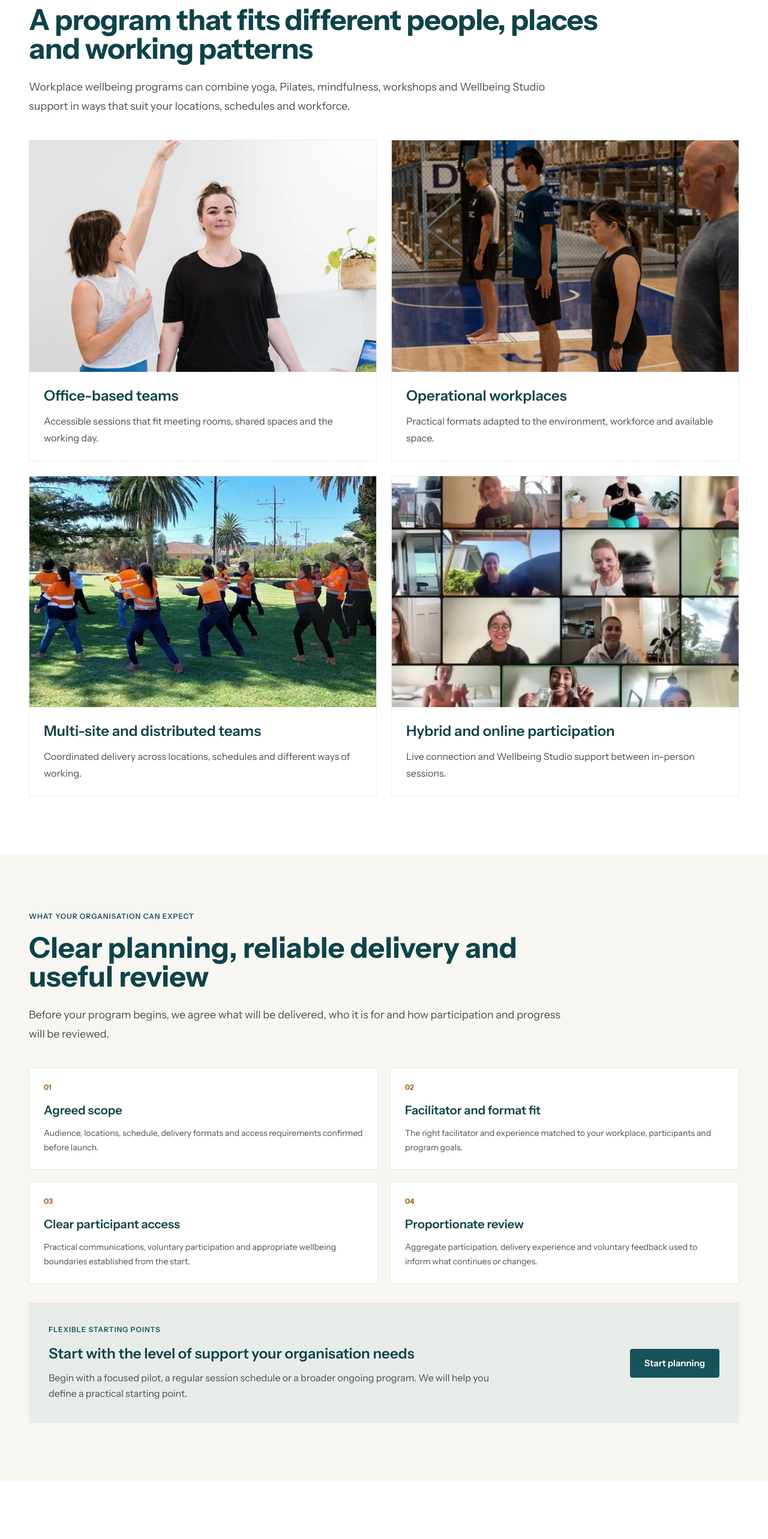
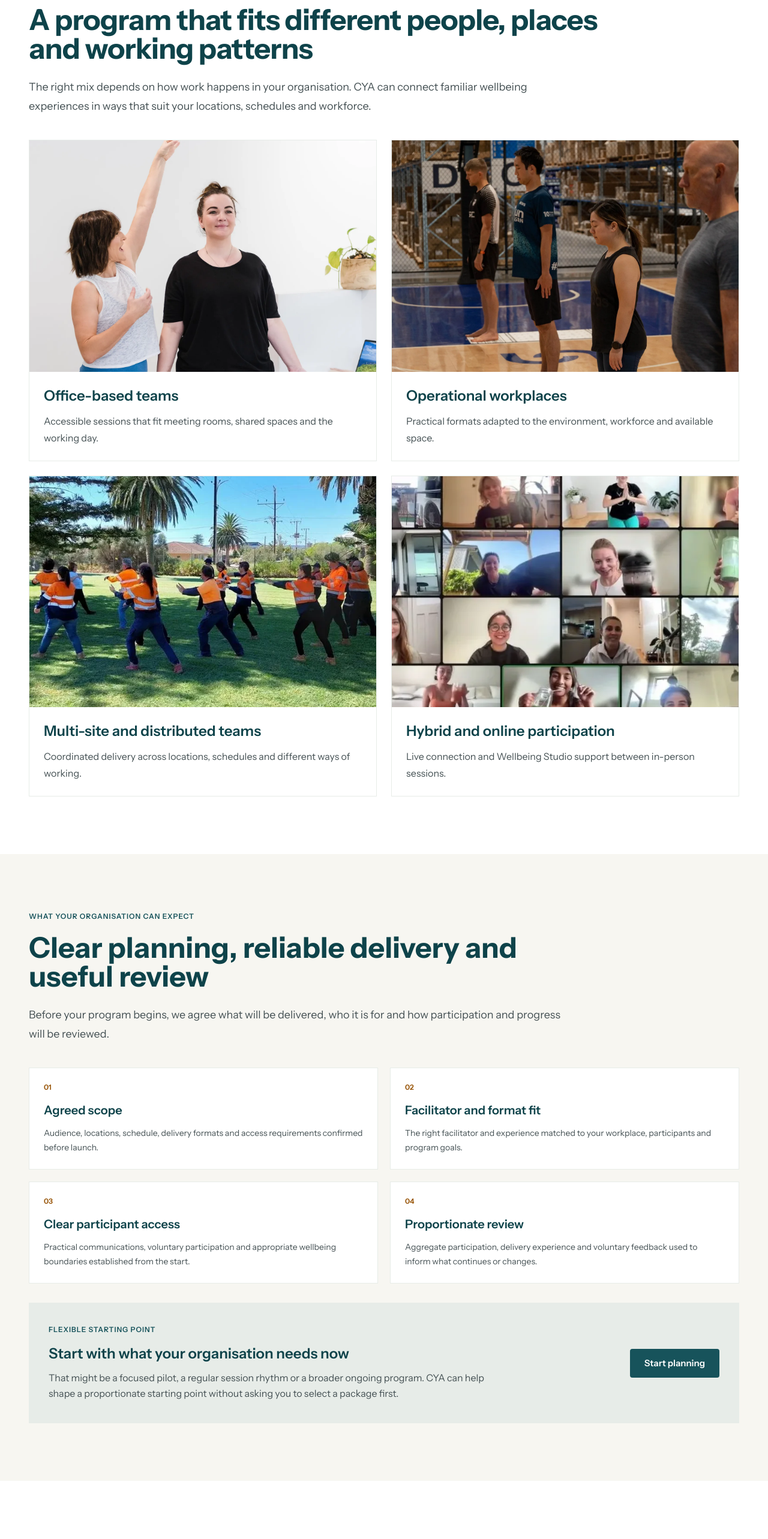
Before and after one commit to glennhammond/cya-website-prototype, a Next.js app: page /workplace-wellbeing-programs in a window 1280 px wide. Shown: the part 900-3466 px from the top of the page at 60% size. Built offline with nearby package versions, Linux system fonts and the light colour scheme.

Commit message:
refine workplace programs brand application architecture

```diff
--- a/app/workplace-wellbeing-programs/page.tsx
+++ b/app/workplace-wellbeing-programs/page.tsx
@@ -41,7 +41,7 @@ export default function WorkplaceWellbeingProgramsPage() {
         <ProductionContainer>
           <ProductionKicker>Built around your workplace</ProductionKicker>
           <h2 className="mt-5 max-w-5xl text-4xl font-bold tracking-[-0.015em] lg:text-5xl">A program that fits different people, places and working patterns</h2>
-          <p className="mt-6 max-w-4xl text-lg leading-8 text-[var(--cya-body)]">Workplace wellbeing programs can combine yoga, Pilates, mindfulness, workshops and Wellbeing Studio support in ways that suit your locations, schedules and workforce.</p>
+          <p className="mt-6 max-w-4xl text-lg leading-8 text-[var(--cya-body)]">The right mix depends on how work happens in your organisation. CYA can connect familiar wellbeing experiences in ways that suit your locations, schedules and workforce.</p>
           <div className="mt-10 grid gap-6 md:grid-cols-2">
             <article className="overflow-hidden border border-[var(--cya-divider)] bg-[var(--cya-surface-base)]">
               <figure className="relative aspect-[3/2]"><Image src="/images/selected/cya-home-oneoff-desk-stretch.webp" alt="A facilitator guides an employee through an accessible workplace movement session" fill sizes="(min-width: 768px) 50vw, 100vw" className="object-cover" /></figure>
@@ -75,7 +75,7 @@ export default function WorkplaceWellbeingProgramsPage() {
             <ProductionCard number="04" title="Proportionate review" body="Aggregate participation, delivery experience and voluntary feedback used to inform what continues or changes." tone="white" />
           </div>
           <div className="mt-8 grid gap-6 border border-[var(--cya-divider)] bg-[var(--cya-surface-subtle)] px-8 py-9 md:grid-cols-[1fr_auto] md:items-center">
-            <div><ProductionKicker>Flexible starting points</ProductionKicker><h3 className="mt-4 text-2xl font-semibold">Start with the level of support your organisation needs</h3><p className="mt-3 max-w-3xl text-[var(--cya-body)]">Begin with a focused pilot, a regular session schedule or a broader ongoing program. We will help you define a practical starting point.</p></div>
+            <div><ProductionKicker>Flexible starting point</ProductionKicker><h3 className="mt-4 text-2xl font-semibold">Start with what your organisation needs now</h3><p className="mt-3 max-w-3xl text-[var(--cya-body)]">That might be a focused pilot, a regular session rhythm or a broader ongoing program. CYA can help shape a proportionate starting point without asking you to select a package first.</p></div>
             <ProductionAction href="/contact?interest=program">Start planning</ProductionAction>
           </div>
         </ProductionContainer>
@@ -121,8 +121,8 @@ export default function WorkplaceWellbeingProgramsPage() {
             </figure>
           </div>
           <aside className="mt-10 border-l-4 border-[var(--cya-ochre)] bg-[var(--cya-surface-page)] px-7 py-6">
-            <h3 className="text-2xl font-semibold text-[var(--cya-teal-dark)]">Keep the coordination role clearly bounded</h3>
-            <p className="mt-3 max-w-4xl leading-7 text-[var(--cya-body)]">An internal sponsor or Wellbeing Champion can support awareness, practical coordination and feedback. They do not become responsible for colleagues&apos; wellbeing, complaints, HR, WHS or mental-health care.</p>
+            <h3 className="text-2xl font-semibold text-[var(--cya-teal-dark)]">A clear role for internal champions</h3>
+            <p className="mt-3 max-w-4xl leading-7 text-[var(--cya-body)]">Where an internal sponsor or Wellbeing Champion is involved, they can support awareness, practical coordination and feedback. They do not become responsible for colleagues&apos; wellbeing, complaints, HR, WHS or mental-health care.</p>
           </aside>
           <div className="mt-8"><ProductionAction href="/blog/the-nervous-system-solution-why-your-wellbeing-program-isnt-working-and-what-to-do-instead" style="secondary">Read the participation guide</ProductionAction></div>
         </ProductionContainer>
@@ -133,7 +133,7 @@ export default function WorkplaceWellbeingProgramsPage() {
           <div>
             <ProductionKicker>Experience in practice</ProductionKicker>
             <h2 className="mt-5 max-w-3xl text-4xl font-bold lg:text-5xl">Workplace wellbeing delivered for established organisations</h2>
-            <p className="mt-6 max-w-3xl text-lg leading-8 text-[var(--cya-body)]">Our client relationships include Cromwell Property Group. We bring the same careful planning, coordination and participant-focused delivery to every workplace program.</p>
+            <p className="mt-6 max-w-3xl text-lg leading-8 text-[var(--cya-body)]">Our client relationships include Cromwell Property Group. That experience contributes to how we approach planning, coordination and participant-focused delivery for workplace programs.</p>
             <p className="mt-4 max-w-3xl text-sm leading-6 text-[var(--cya-body)]">Program details, results and client comments are only published when they have been verified and approved.</p>
             <div className="mt-8"><ProductionAction href="/contact?interest=program" style="secondary">Discuss a similar need</ProductionAction></div>
           </div>
@@ -178,7 +178,7 @@ export default function WorkplaceWellbeingProgramsPage() {
         </ProductionContainer>
       </section>
 
-      <ProductionClosing heading="Plan a workplace wellbeing program that fits" body="Tell us about your people, locations, schedules and goals. We’ll help shape a practical starting point, whether that is one session, a pilot or an ongoing program." />
+      <ProductionClosing heading="Plan a workplace wellbeing program that fits" body="Tell us about your people, locations, schedules and goals. We’ll help shape a practical starting point and the amount of continuity that is genuinely useful." />
     </>
   );
 }
```
